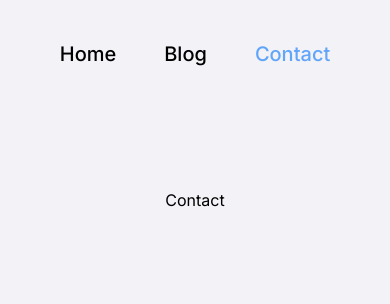
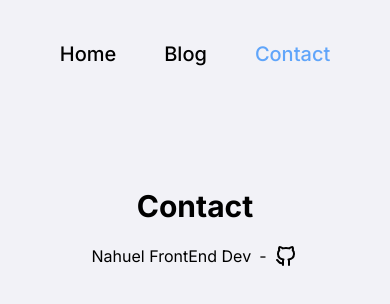
Before and after one commit to Nahuelluca20/blog-nextjs-notion, a Next.js app: page /contact in a window 390 px wide. Shown: the top 304 px of the page. Built offline with nearby package versions, Linux system fonts and the light colour scheme.

Commit message:
fix: responsive

```diff
--- a/app/contact/page.tsx
+++ b/app/contact/page.tsx
@@ -1,3 +1,31 @@
+import Link from "next/link";
+
 export default function page() {
-  return <div>Contact</div>;
+  return (
+    <div className="grid justify-center">
+      <h1 className="font-bold text-3xl md:text-5xl">Contact</h1>
+      <Link
+        className="text-black mt-5 flex items-center gap-2"
+        href={"https://github.com/nahuelluca20"}
+      >
+        Nahuel FrontEnd Dev
+        <span>-</span>
+        <svg
+          className="icon icon-tabler icon-tabler-brand-github"
+          fill="none"
+          height="24"
+          stroke="currentColor"
+          stroke-linecap="round"
+          stroke-linejoin="round"
+          stroke-width="2"
+          viewBox="0 0 24 24"
+          width="24"
+          xmlns="http://www.w3.org/2000/svg"
+        >
+          <path d="M0 0h24v24H0z" fill="none" stroke="none" />
+          <path d="M9 19c-4.3 1.4 -4.3 -2.5 -6 -3m12 5v-3.5c0 -1 .1 -1.4 -.5 -2c2.8 -.3 5.5 -1.4 5.5 -6a4.6 4.6 0 0 0 -1.3 -3.2a4.2 4.2 0 0 0 -.1 -3.2s-1.1 -.3 -3.5 1.3a12.3 12.3 0 0 0 -6.2 0c-2.4 -1.6 -3.5 -1.3 -3.5 -1.3a4.2 4.2 0 0 0 -.1 3.2a4.6 4.6 0 0 0 -1.3 3.2c0 4.6 2.7 5.7 5.5 6c-.6 .6 -.6 1.2 -.5 2v3.5" />
+        </svg>
+      </Link>
+    </div>
+  );
 }
--- a/components/blog-preview-card.tsx
+++ b/components/blog-preview-card.tsx
@@ -4,8 +4,8 @@ import ExampleImg from "@/assets/example.svg";
 
 export default function BlogPreviewCard({title, content}: {title: string; content: string}) {
   return (
-    <div className="mx-auto  grid-cols-1 grid max-w-2xl gap-6">
-      <div className="flex-row flex items-center gap-6 border border-solid border-[#ada790] px-6 py-4 transition hover:bg-blue-100 max-[767px]:mx-auto max-[767px]:max-w-[480px] rounded-2xl sm:rounded-full">
+    <div className="mx-auto grid-cols-1 grid max-w-2xl gap-6">
+      <div className="flex-row w-full flex items-center gap-6 border border-solid border-[#ada790] px-6 py-4 transition hover:bg-blue-100 max-[767px]:mx-auto max-[767px]:max-w-[480px] rounded-2xl sm:rounded-full">
         <div className="flex-col flex-none flex h-20 w-20 items-center justify-center bg-blue-400 rounded-full">
           <Image alt="blog" height={32} src={ExampleImg} width={32} />
         </div>
--- a/components/post.tsx
+++ b/components/post.tsx
@@ -22,10 +22,8 @@ export default function Post({
       <Image alt="banner" className="w-[800px]! mt-10" height={500} src={bannerImage} width={800} />
       <div
         dangerouslySetInnerHTML={{__html: content}}
-        className="text-xl mt-4 max-w-3xl leading-10 prose prose-p:text-white prose-headings:text-white"
-      >
-        {/* {content} */}
-      </div>
+        className="text-xl mt-4 w-full max-w-[300px] md:max-w-[600px] lg:max-w-3xl leading-10 prose prose-p:text-white prose-headings:text-white"
+      />
     </article>
   );
 }
```
